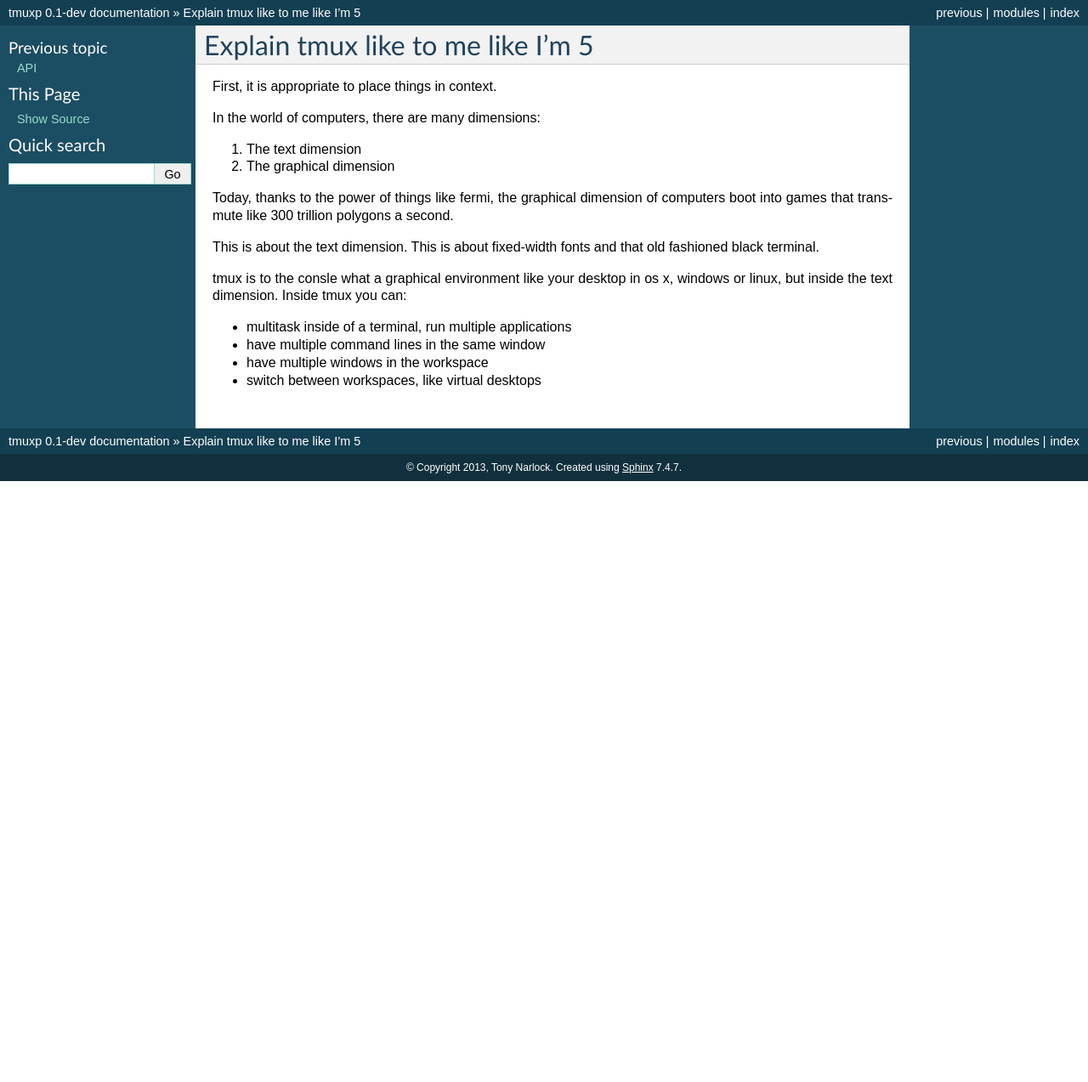
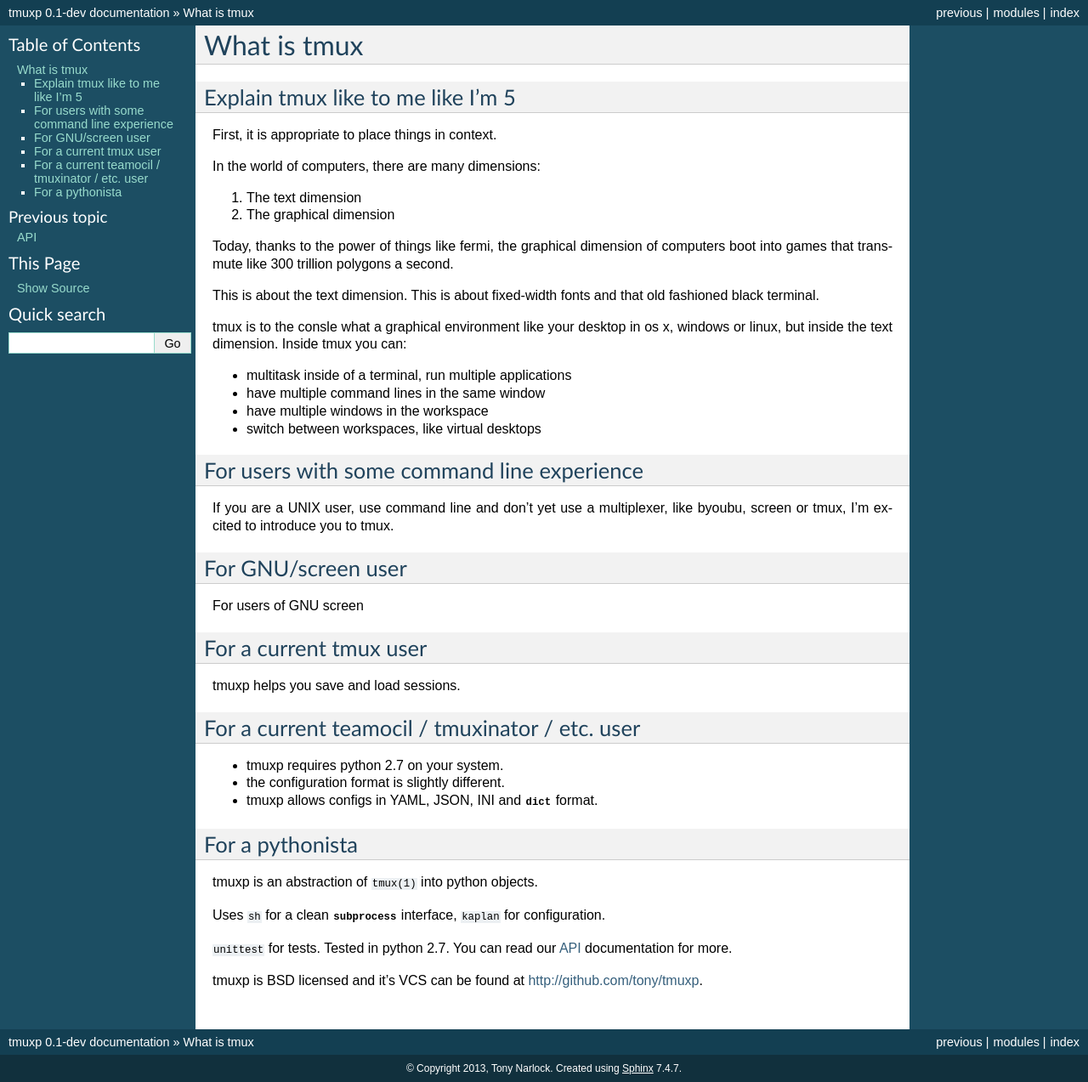
Before and after one commit to tmux-python/tmuxp, a Sphinx documentation site: the page built from doc/what_is_tmux.rst, in a window 1280 px wide. Shown: the whole page at 85% size. Built offline with Sphinx 7.4.7, drawn with Linux system fonts in a browser that asks for light colours; before the commit the page ends 900 px from its top, so only the background shows below that.

Commit message:
more docs

```diff
--- a/doc/what_is_tmux.rst
+++ b/doc/what_is_tmux.rst
@@ -1,7 +1,10 @@
 .. _what_is_tmux:
 
+What is tmux
+============
+
 Explain tmux like to me like I'm 5
-==================================
+----------------------------------
 
 First, it is appropriate to place things in context.
 
@@ -25,3 +28,40 @@
 - have multiple command lines in the same window
 - have multiple windows in the workspace
 - switch between workspaces, like virtual desktops
+
+For users with some command line experience
+-------------------------------------------
+
+If you are a UNIX user, use command line and don't yet use a multiplexer,
+like byoubu, screen or tmux, I'm excited to introduce you to tmux.
+
+For GNU/screen user
+-------------------
+
+For users of GNU screen
+
+For a current tmux user
+-----------------------
+
+tmuxp helps you save and load sessions.
+
+For a current teamocil / tmuxinator / etc. user
+-----------------------------------------------
+
+- tmuxp requires python 2.7 on your system.
+- the configuration format is slightly different.
+- tmuxp allows configs in YAML, JSON, INI and :py:class:`dict` format.
+
+For a pythonista
+----------------
+
+tmuxp is an abstraction of ``tmux(1)`` into python objects.
+
+Uses ``sh`` for a clean :py:class:`subprocess` interface, ``kaplan`` for
+configuration.
+
+``unittest`` for tests. Tested in python 2.7.  You can read our :ref:`api`
+documentation for more.
+
+tmuxp is BSD licensed and it's VCS can be found at
+http://github.com/tony/tmuxp.
```
